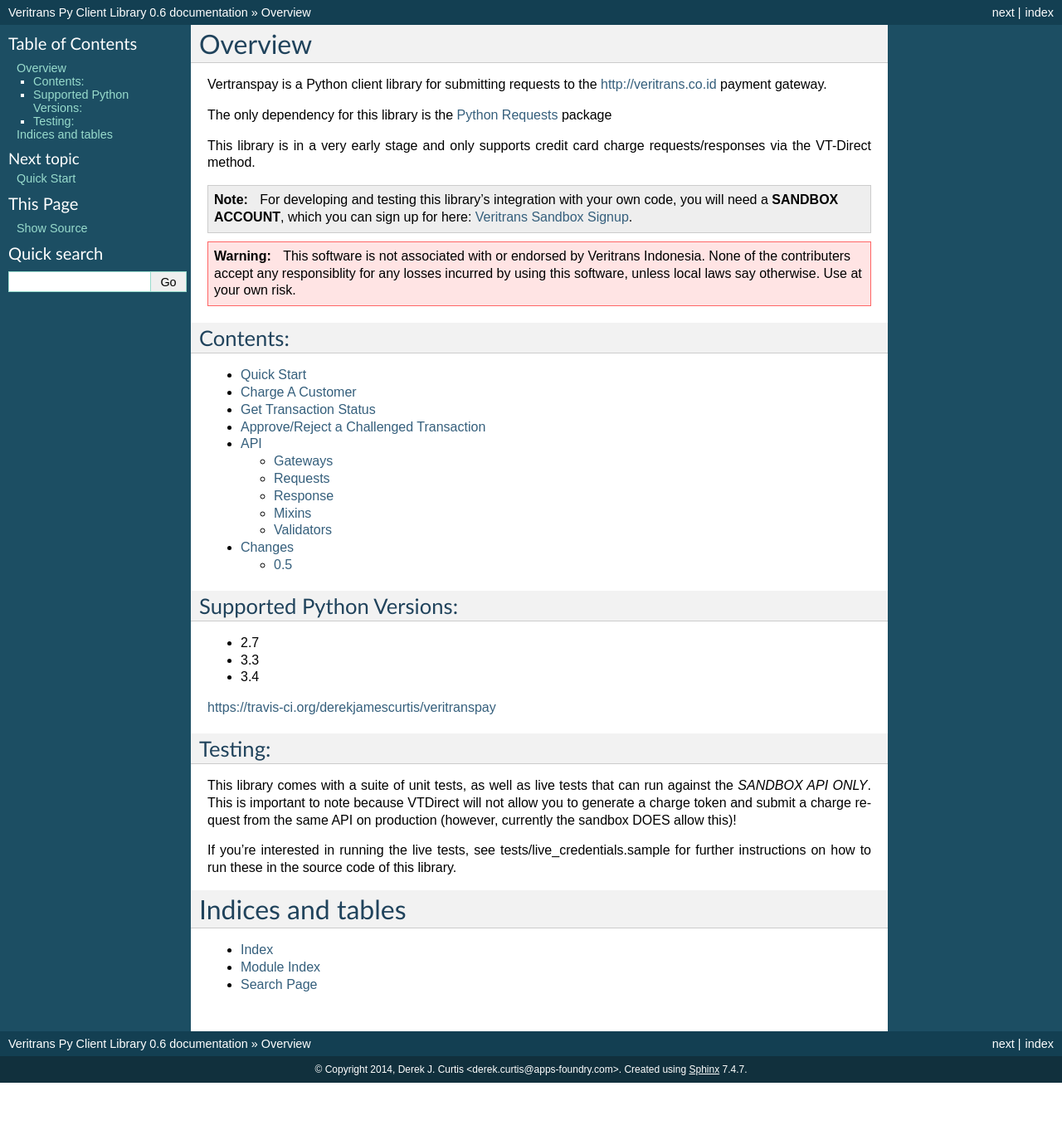
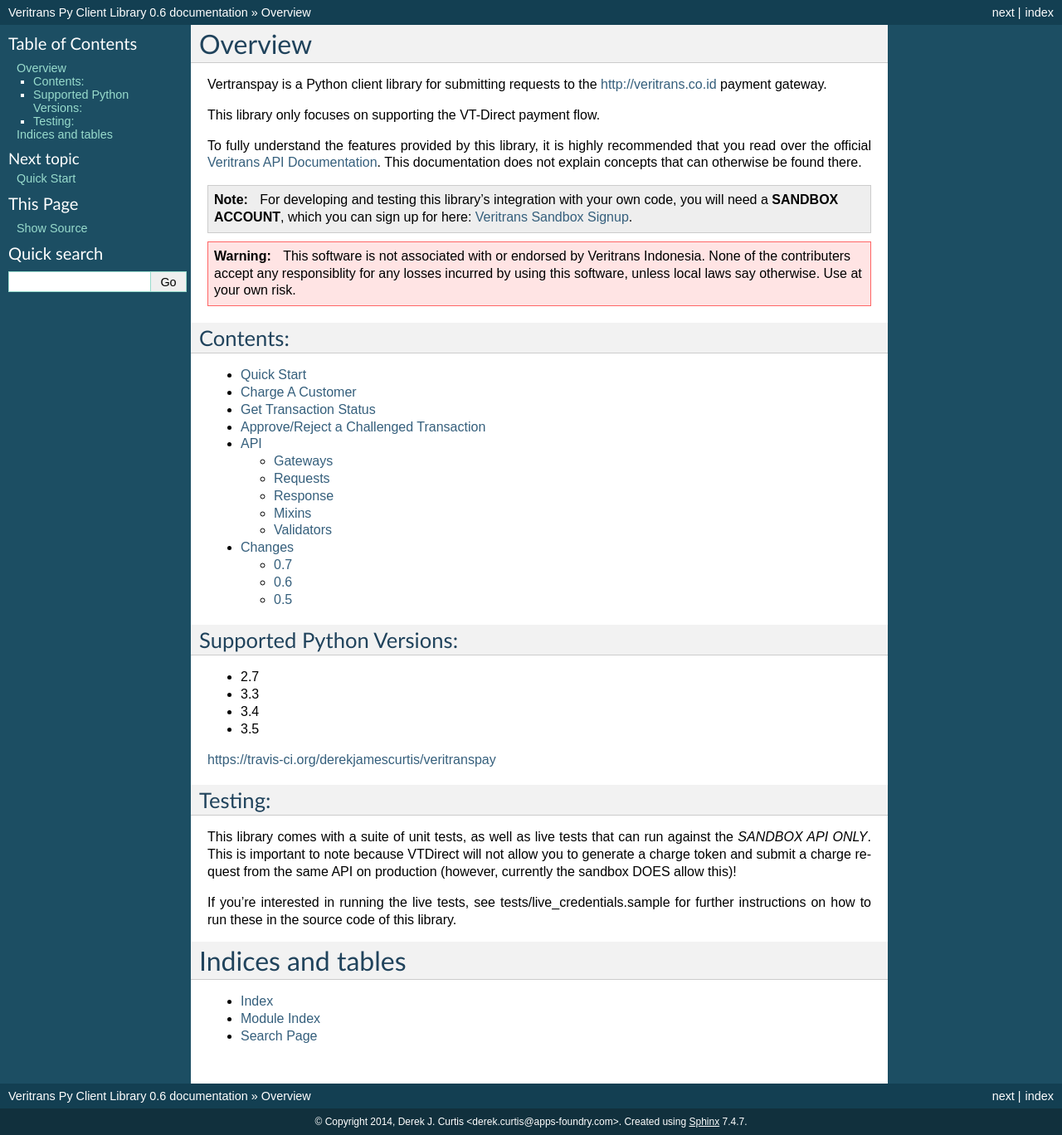
Before and after one commit to gramedia-digital-nusantara/midtranspay, a Sphinx documentation site: the page built from docs/index.rst, in a window 1280 px wide. Shown: the whole page at 83% size. Built offline with Sphinx 7.4.7, drawn with Linux system fonts in a browser that asks for light colours; before the commit the page ends 1305 px from its top, so only the background shows below that.

Commit message:
Documentation updates.  Added Python 3.5 job to CI config.

```diff
--- a/docs/api/request.rst
+++ b/docs/api/request.rst
@@ -32,9 +32,6 @@
 Payment Types
 ^^^^^^^^^^^^^
 
-.. warning::
-    At the current time **ONLY** Credit Card payments are supported.
-
 .. automodule:: veritranspay.payment_types
     :members:
     :show-inheritance:
--- a/docs/index.rst
+++ b/docs/index.rst
@@ -3,13 +3,13 @@
 Overview
 ========
 
-Vertranspay is a Python client library for submitting requests to the
-http://veritrans.co.id payment gateway.
+Vertranspay is a Python client library for submitting requests to the http://veritrans.co.id payment gateway.
 
-The only dependency for this library is the `Python Requests`_ package
+This library only focuses on supporting the VT-Direct payment flow.
 
-This library is in a very early stage and only supports credit card charge
-requests/responses via the VT-Direct method.
+To fully understand the features provided by this library, it is highly recommended that you read over the
+official `Veritrans API Documentation`_.  This documentation does not explain concepts that can otherwise
+be found there.
 
 .. note::
     For developing and testing this library's integration with your own code,
@@ -21,6 +21,7 @@
     None of the contributers accept any responsiblity for any losses incurred
     by using this software, unless local laws say otherwise.  Use at your own
     risk.
+
 
 Contents:
 ---------
@@ -35,14 +36,17 @@
     api
     changes
 
+
 Supported Python Versions:
 --------------------------
 
 - 2.7
 - 3.3
 - 3.4
+- 3.5
 
 https://travis-ci.org/derekjamescurtis/veritranspay
+
 
 Testing:
 --------
@@ -57,6 +61,7 @@
 tests/live_credentials.sample for further instructions on how to run these
 in the source code of this library.
 
+
 Indices and tables
 ==================
 
@@ -65,4 +70,4 @@
 * :ref:`search`
 
 .. _Veritrans Sandbox Signup: https://my.sandbox.veritrans.co.id/register
-.. _Python Requests: https://pypi.python.org/pypi/requests
+.. _Veritrans API Documentation: http://docs.veritrans.co.id/en/vtdirect/integration.html
--- a/requirements.txt
+++ b/requirements.txt
@@ -3,3 +3,4 @@
 nose==1.3.4
 requests==2.3.0
 coverage==3.7.1
+six==1.10.0
```
Also changed, not shown: docs/changes.rst (+13 -0 lines), .travis.yml, 3 other files.
